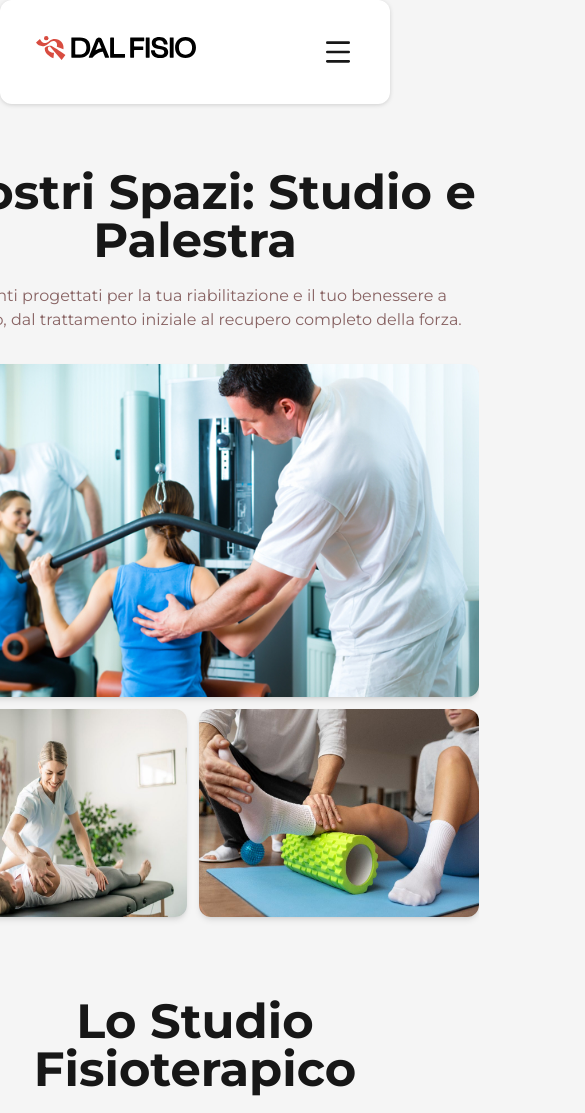
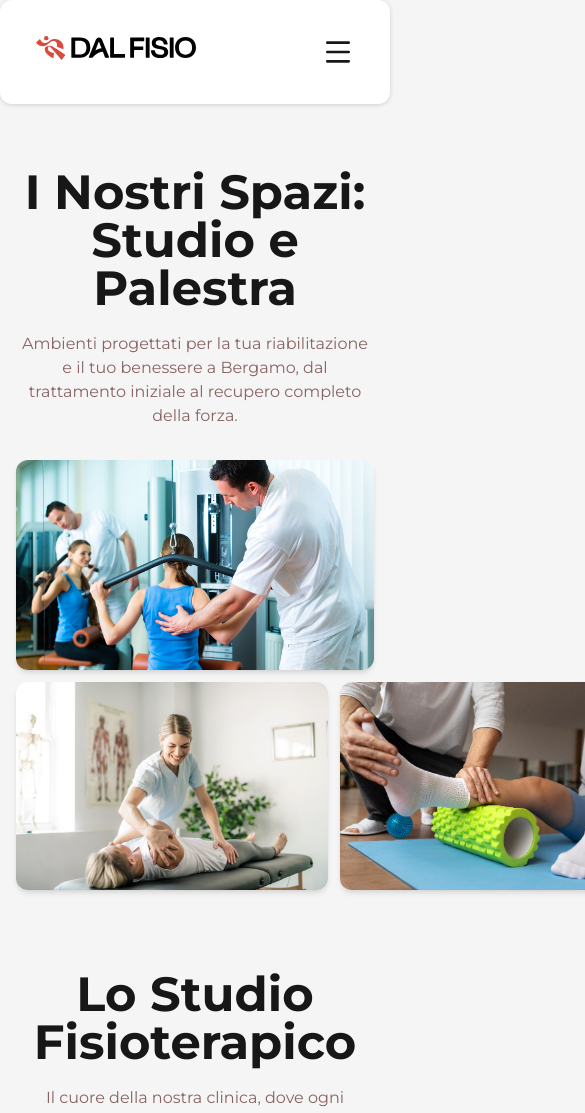
Before and after one commit to criisvy/dal-fisio-website, a Next.js app: page /spazi in a window 390 px wide. Shown: the top 1113 px of the page, 585 px wide, since content can reach past the window. Built offline with nearby package versions, Linux system fonts and the light colour scheme.

Commit message:
Responsive Fix in Spazi

```diff
--- a/src/app/spazi/page.jsx
+++ b/src/app/spazi/page.jsx
@@ -16,7 +16,7 @@ export default function Spazi() {
             </p>
           </div>
 
-          <div className="flex flex-col gap-3 lg:grid md:grid-cols-2 md:items-center md:justify-center md:gap-8">
+          <div className="flex flex-col gap-3 md:grid-cols-2 md:items-center md:justify-center md:gap-8 lg:grid">
             <img
               className="rounded-xl object-cover shadow-md sm:h-[700px]"
               src="/images/spazi1.jpg"
@@ -24,12 +24,12 @@ export default function Spazi() {
             ></img>
             <div className="flex gap-3 sm:flex-col sm:gap-8">
               <img
-                className="h-52 max-w-[275px] rounded-xl shadow-md sm:h-full sm:w-full sm:min-w-[490px]"
+                className="h-52 rounded-xl shadow-md sm:h-full sm:w-full sm:max-w-[275px] sm:min-w-[490px]"
                 src="/images/spaz3.jpeg"
                 alt=""
               ></img>
               <img
-                className="h-52 max-w-[280px] rounded-xl shadow-md sm:h-full sm:w-full sm:min-w-[490px]"
+                className="h-52 rounded-xl shadow-md sm:h-full sm:w-full sm:max-w-[280px] sm:min-w-[490px]"
                 src="/images/spazi4.jpg"
                 alt=""
               ></img>
@@ -49,7 +49,7 @@ export default function Spazi() {
             specifici per garantirti la massima attenzione e privacy.
           </p>
         </div>
-        <div className="flex flex-col gap-5 pt-5 sm:flex-row sm:gap-9 sm:pt-11 lg:flex-wrap lg:justify-center">
+        <div className="flex flex-col gap-5 pt-5 sm:gap-9 sm:pt-11 md:flex-row lg:flex-wrap lg:justify-center">
           <Card
             imageSrc="/images/TerapiaManuale.png"
             imageAlt=""
@@ -78,14 +78,14 @@ export default function Spazi() {
           <h1 className="text-center text-5xl font-bold">
             La Palestra Riabilitativa (In Arrivo)
           </h1>
-          <p className="text-brownish text-center sm:w-3xl">
+          <p className="text-brownish text-center md:w-3xl">
             Il prossimo passo nel tuo percorso di guarigione. Uno spazio ampio e
             luminoso, attrezzato con macchinari isotonici moderni per il
             rinforzo muscolare, l'esercizio funzionale e la prevenzione delle
             recidive, ideale per la riabilitazione sportiva e post-operatoria a
             Bergamo.
           </p>
-          <div className="flex flex-col gap-5 pt-5 sm:flex-row sm:gap-9 sm:pt-11 lg:flex-wrap lg:justify-center">
+          <div className="flex flex-col gap-5 pt-5 sm:gap-9 sm:pt-11 md:flex-row lg:flex-wrap lg:justify-center">
             <Card
               imageSrc="/images/WomanTraining1.png"
               imageAlt=""
```
